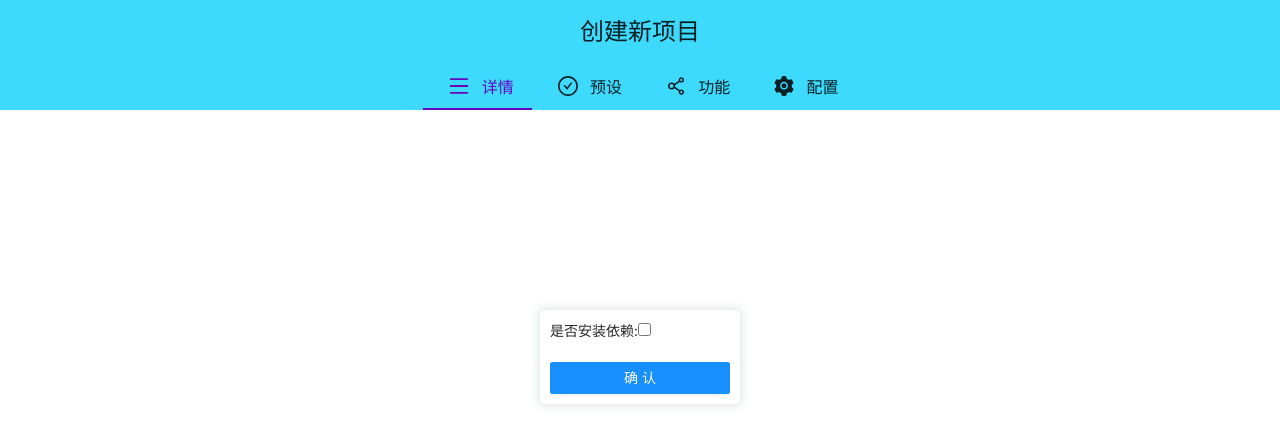
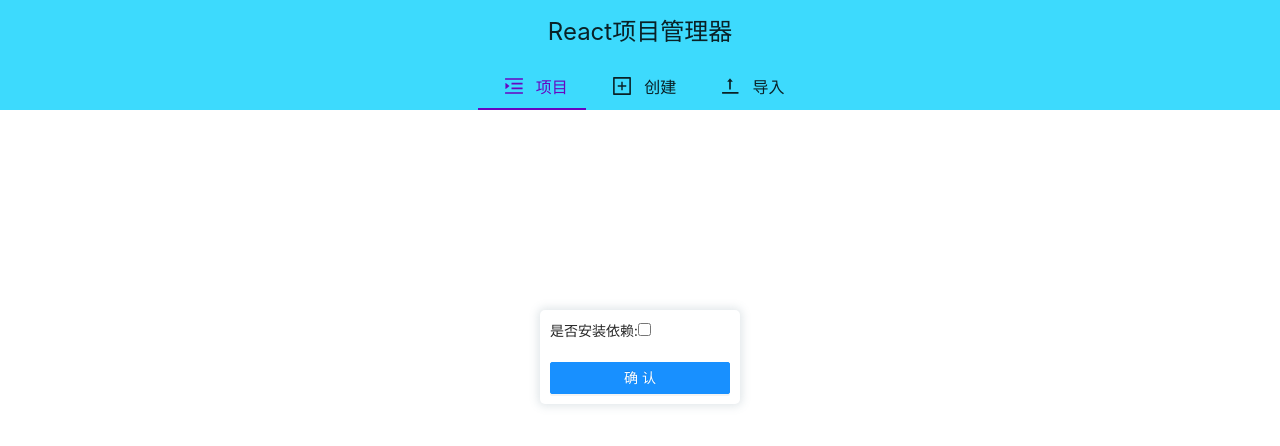
Before and after one commit to bytes-sixth/bytes-react-cli, a React (Vite) app in the folder packages/bytes-react-ui/: page / in a window 1280 px wide. Shown: the top 446 px of the page. Built offline with nearby package versions, Linux system fonts and the light colour scheme.

Commit message:
fix:修复根路由页面头部显示bug

```diff
--- a/packages/bytes-react-ui/src/components/header/index.jsx
+++ b/packages/bytes-react-ui/src/components/header/index.jsx
@@ -1,4 +1,4 @@
-import { useHistory, withRouter } from "react-router-dom";
+import { useHistory, withRouter,useLocation } from "react-router-dom";
 import { useState } from "react";
 import "./index.less";
 import {
@@ -6,6 +6,9 @@
   CheckCircleOutlined,
   ShareAltOutlined,
   SettingFilled,
+  MenuUnfoldOutlined,
+  PlusSquareOutlined,
+  ToTopOutlined
 } from '@ant-design/icons'
 
 const navConfig = [
@@ -35,8 +38,33 @@
   }
 ]
 
+//用于根路由的头部配置
+const navForIndexPage = [
+  {
+    id: 0,
+    title: "项目",
+    icon: <MenuUnfoldOutlined />,
+    path: "/"
+  },
+  {
+    id: 1,
+    title: "创建",
+    icon: <PlusSquareOutlined />,
+    path: "/"
+  },
+  {
+    id: 2,
+    title: "导入",
+    icon: <ToTopOutlined />,
+    path: "/"
+  },
+]
+
 const Header = () => {
-  const history = useHistory();
+  const history = useHistory()
+ // const params = useParams()
+  const location = useLocation()
+  const {pathname} = location;
   const [isSelected, setIsSelected] = useState(0)
   const changePage = (path, id) => {
     return () => {
@@ -45,16 +73,14 @@
     }
   }
 
+  const nav = pathname === '/' ? navForIndexPage : navConfig
+
   return (
     <div className="headerWrapper">
-      <div className="title">创建新项目</div>
+      <div className="title">{pathname === '/' ? 'React项目管理器' : '创建新项目'}</div>
       <div className="nav">
-        {/* <div className="nav-item"><MenuOutlined />&nbsp;详情</div>
-        <div className="nav-item"><CheckCircleOutlined /> &nbsp;预设</div>
-        <div className="nav-item"><ShareAltOutlined /> &nbsp;功能</div>
-        <div className="nav-item"><SettingFilled/>&nbsp;配置</div> */}
         {
-          navConfig.map((navItem) => {
+          nav.map((navItem) => {
             return (
               <div className={`nav-item ${isSelected === navItem.id ? "isSelected" : ''}`} key={navItem.id} onClick={changePage(navItem.path, navItem.id)}>
                 {navItem.icon}
--- a/packages/bytes-react-ui/src/pages/ConfigPage/index.jsx
+++ b/packages/bytes-react-ui/src/pages/ConfigPage/index.jsx
@@ -1,3 +1,9 @@
-const ConfigPage = {}
+const ConfigPage = () => {
+  return(
+    <div>
+      config
+    </div>
+  )
+}
 
 export default ConfigPage
--- a/packages/bytes-react-ui/src/pages/DetailPage/index.jsx
+++ b/packages/bytes-react-ui/src/pages/DetailPage/index.jsx
@@ -1,3 +1,7 @@
-const DetailPage = {}
+const DetailPage = () => {
+  return(
+    <div>detail</div>
+  )
+}
 
 export default DetailPage
--- a/packages/bytes-react-ui/src/pages/PackagesPage/index.less
+++ b/packages/bytes-react-ui/src/pages/PackagesPage/index.less
@@ -1,5 +1,5 @@
 .packageWrapper{
-  width: 80%;
+ max-width: 1000px;
  // background-color: red;
   margin:0 auto;
   .funcWrapper{
--- a/packages/bytes-react-ui/src/pages/PresetPage/index.less
+++ b/packages/bytes-react-ui/src/pages/PresetPage/index.less
@@ -1,5 +1,5 @@
 .preset-container {
-  max-width: 1200px;
+  max-width: 1000px;
   margin: 0 auto;
 }
 .info-banner {
```
